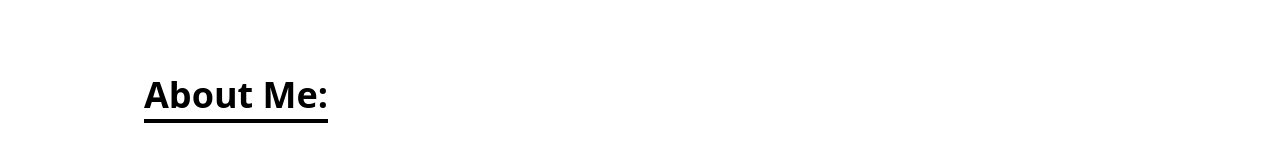
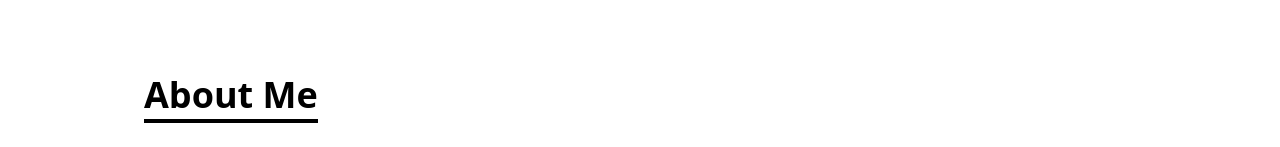
Before and after one commit to malcolmlearnstech/portfolio, a React app: page / in a window 1280 px wide. Shown: the part 805-952 px from the top of the page. Built offline with nearby package versions, Linux system fonts and the light colour scheme.

Commit message:
style: edit section title

```diff
--- a/client/components/AboutMe.js
+++ b/client/components/AboutMe.js
@@ -6,7 +6,7 @@ export default function AboutMe() {
       <div className="max-w-screen-lg p-4 mx-auto flex flex-col justify-center w-full h-full">
         <div className="pb-8">
           <p className="text-4xl font-bold inline border-b-4 border-black">
-            About Me:
+            About Me
           </p>
         </div>
 
```
